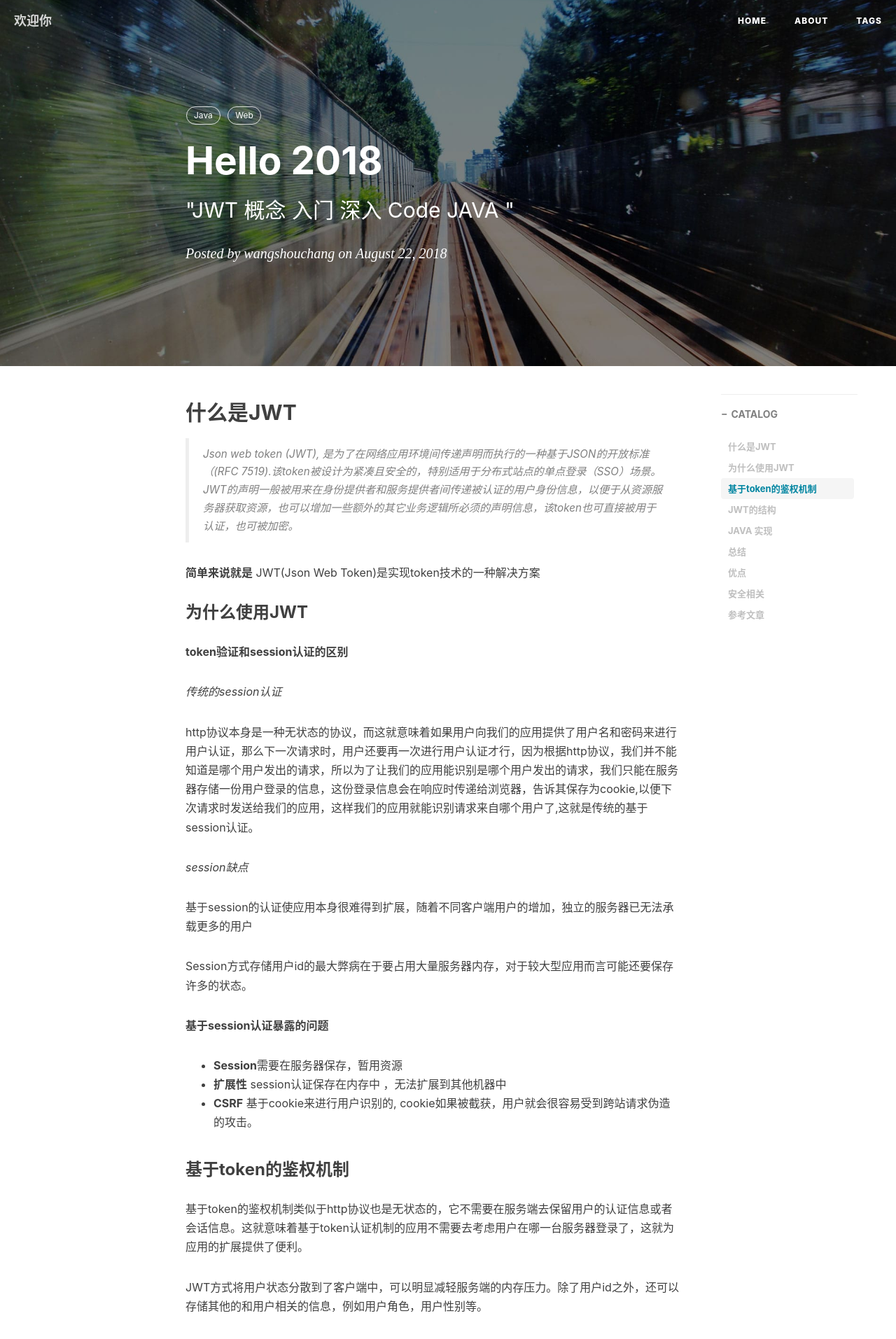
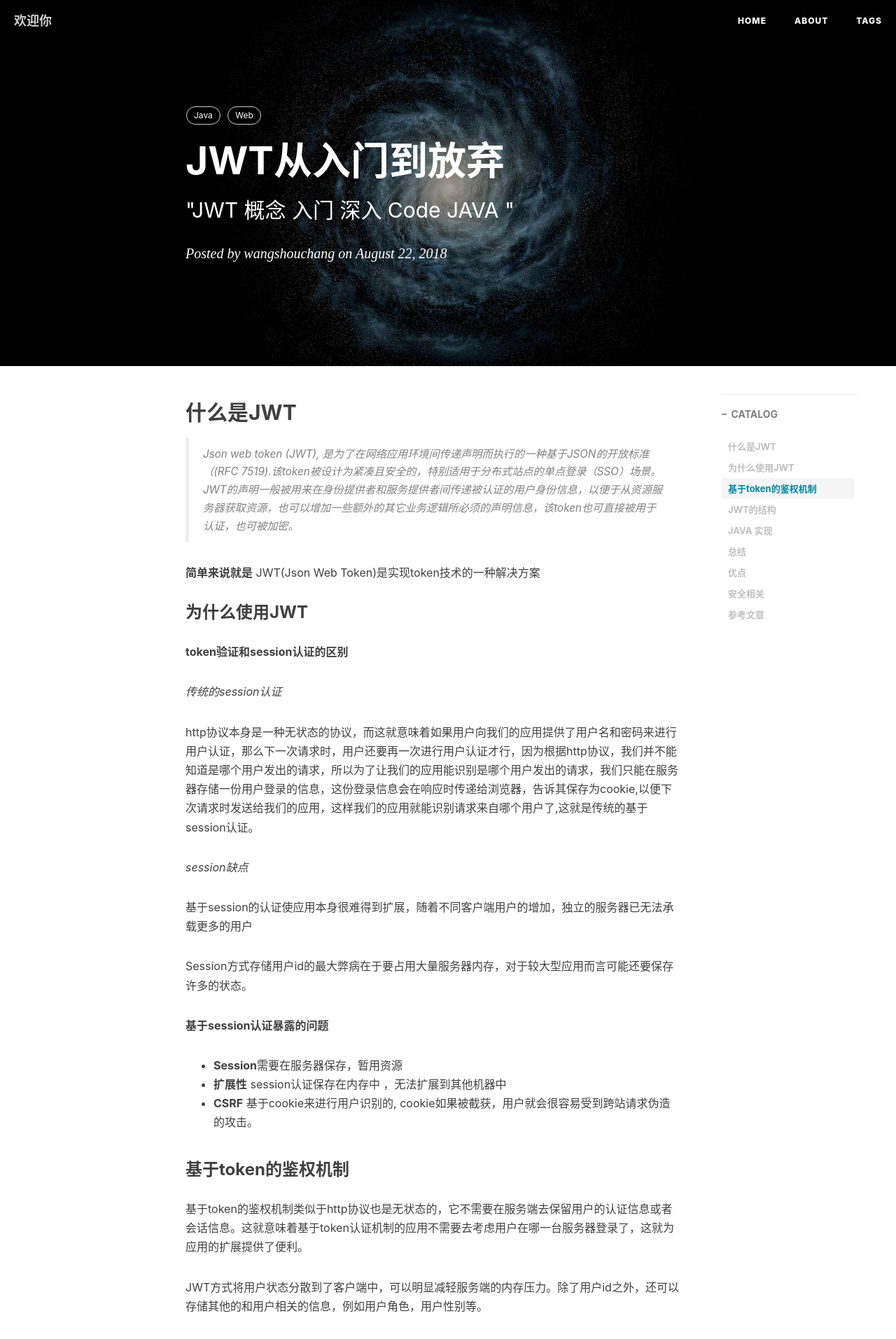
Before and after one commit to wsccoder/wsccoder.github.io, a Jekyll site: the page built from _posts/2018-08-22-Jwt.md, in a window 1280 px wide. Shown: the top 1913 px of the page at 70% size. Built offline with Jekyll 4.4.1, drawn with Linux system fonts in a browser that asks for light colours; nearby versions of some CDN libraries; comment, search, counter and statistics services are not loaded.

Commit message:
fix Blog name

```diff
--- a/_posts/2018-08-22-Jwt.md
+++ b/_posts/2018-08-22-Jwt.md
@@ -1,10 +1,10 @@
 ---
 layout:     post
-title:      Hello 2018
+title:     JWT从入门到放弃
 subtitle:    "\"JWT 概念 入门 深入 Code JAVA \""
 date:       2018-08-22
 author:     wangshouchang
-header-img: img/post-bg-2015.jpg
+header-img: img/post-bg-universe.jpg
 catalog: true
 tags:
     - Java
```
